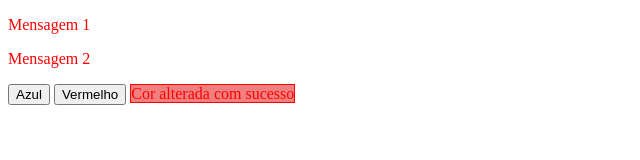
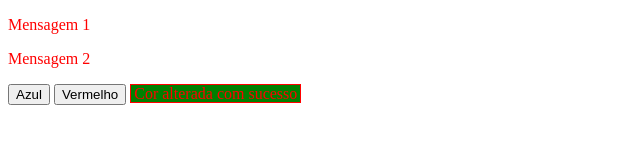
Before and after one commit to Nipodemos/curso_basico_jquery, a plain HTML site: page index.html in a window 1280 px wide. Both pictures are taken after a click on the button "Vermelho". Shown: the whole page, without its empty margins (0-640 px from the left). Drawn offline with Linux system fonts and the light colour scheme.

Commit message:
Adicionando e Removendo Classes CSS
aprendi que eu posso adicionar classes CSS com JQuery
com isso eu posso por exemplo criar todas as classes bonitas lá, padrão
e depois adicioná-las sob demanda
posso mudar compltamente um estilo de um botão
posso fazer um bloco de texto mudar de cor
posso fazer desaparecer!
posso estilizar pra ficar diferente depois de clicado
qualquer coisa

e também posso remover classes sob demanda, dando mais poder
e liberdade de estulização a mim

```diff
--- a/index.html
+++ b/index.html
@@ -6,6 +6,17 @@
     <meta name="viewport" content="width=device-width, initial-scale=1.0">
     <meta http-equiv="X-UA-Compatible" content="ie=edge">
     <title>Curso JQuery</title>
+
+    <style>
+        .green {
+            background: green;
+        }
+
+        .red {
+            background: red;
+        }
+    </style>
+
     <script defer src="jquery.js"></script>
     <script defer src="index.js"></script>
 </head>
@@ -14,7 +25,7 @@
     <p>Mensagem 1</p>
     <p>Mensagem 2</p>
     <button id="azul">Azul</button>
-    <button id="vermelho">Vermelho</button>
+    <button class="red" id="vermelho">Vermelho</button>
     <span id="mensagem"></span>
 </body>
 
--- a/index.js
+++ b/index.js
@@ -14,8 +14,11 @@ $(function () {
 
         $('#mensagem')
             .text("Cor alterada com sucesso")
-            .css({ color: 'red', border: '1px solid red', backgroundColor: '#f08080' })
+            .css({ color: 'red', border: '1px solid red', padding: '0 3px' })
             .delay(3000)
-            .fadeOut();
+            .fadeOut()
+            .addClass('green');
+
+        $('#vermelho').removeClass('red')
     });
 })
```
